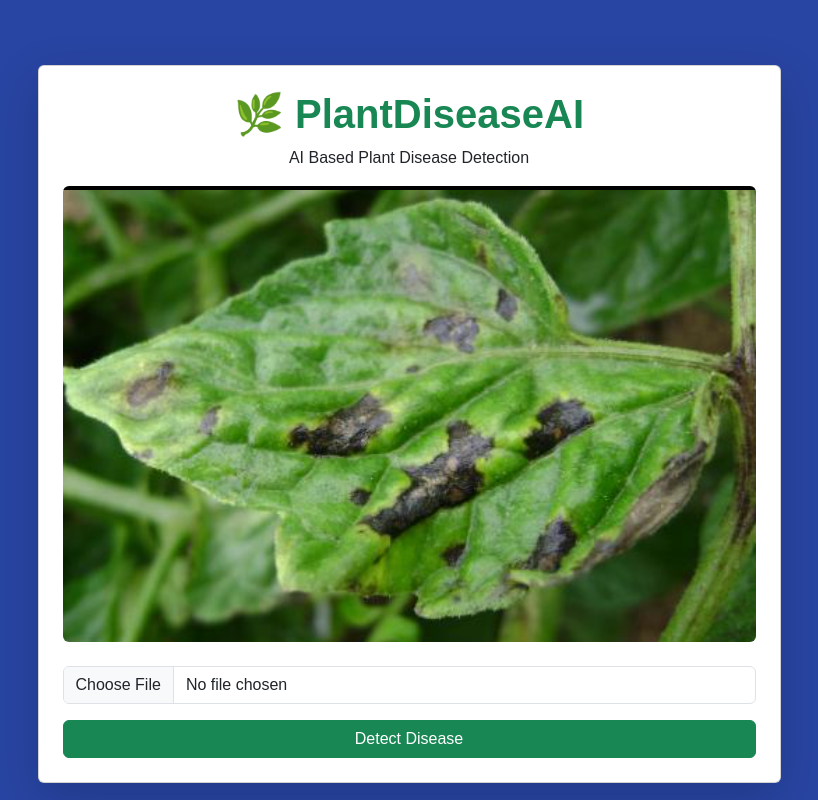
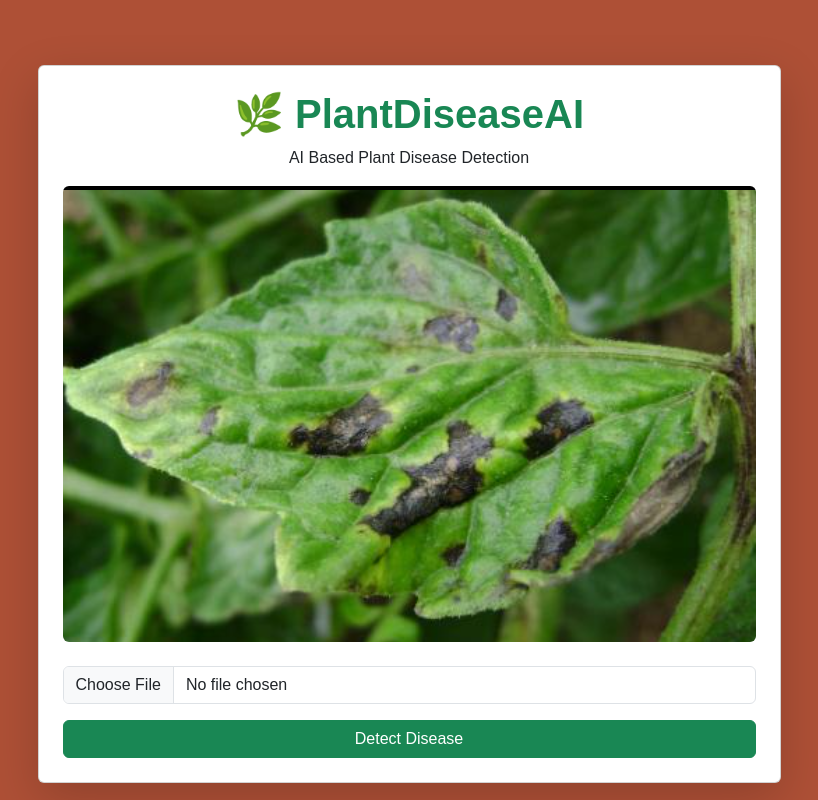
Before and after one commit to vinayakpavale67-boop/Plant-Disease-Detection, a Flask app: page / in a window 1280 px wide. Shown: the whole page, without its empty margins (231-1049 px from the left). Run offline with Flask 3, Linux system fonts and the light colour scheme.

Commit message:
updated stylesheet

```diff
--- a/static/css/style.css
+++ b/static/css/style.css
@@ -1,6 +1,6 @@
 body{
 
-background:#2845a3;
+background:#ae5036;
 
 font-family:Arial;
 
```
